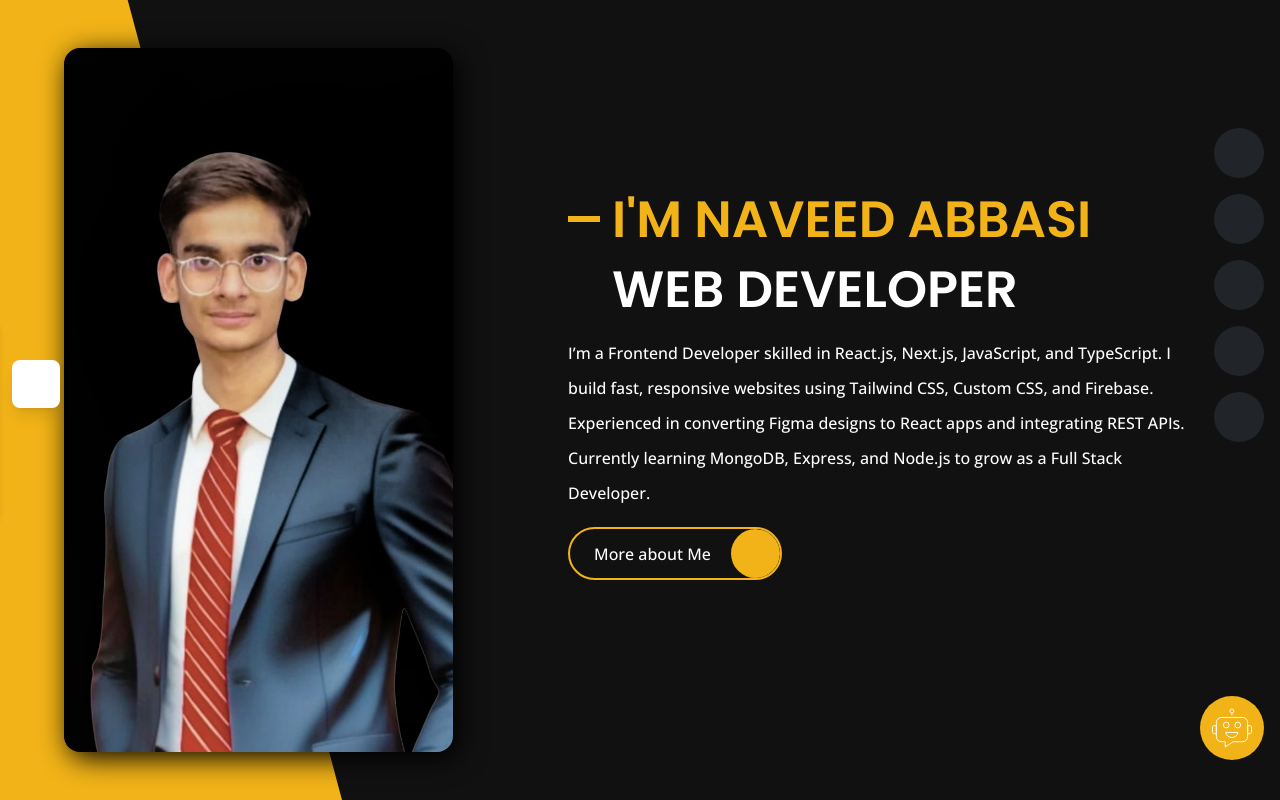
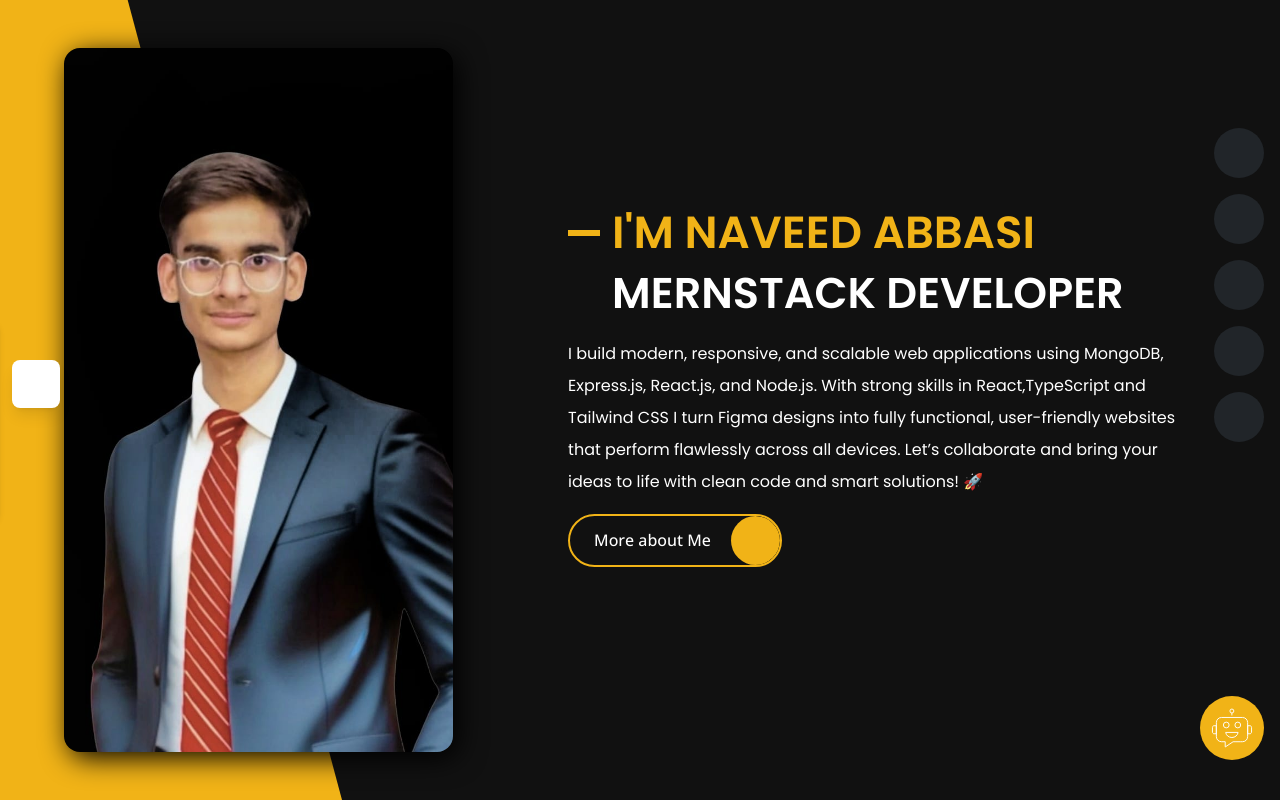
Before and after one commit to devnaveedabbasi/Portfolio, a Next.js app: page /heroSection in a window 1280 px wide. Built offline with nearby package versions, Linux system fonts and the light colour scheme; some icons are missing.

Commit message:
project updated

```diff
--- a/app/heroSection/page.tsx
+++ b/app/heroSection/page.tsx
@@ -53,7 +53,7 @@ export default function Page() {
           {/* Introduction */}
           <div className="mb-8 w-[90%]">
             <h1
-              className="mb-2 flex items-center gap-3 font-PoppinsHeading text-[51px] font-bold uppercase leading-[62px]"
+              className="mb-2 flex items-center gap-3 font-PoppinsHeading text-[45px] font-bold uppercase leading-[62px]"
               style={{ color: selectedColor }}
             >
               <span
@@ -62,16 +62,16 @@ export default function Page() {
               ></span>{" "}
               I&apos;m Naveed Abbasi
             </h1>
-            <h2 className="mb-4 ml-11 font-PoppinsHeading text-[51px] font-bold uppercase leading-[62px]">
-              Web Developer{" "}
+            <h2 className="mb-4 ml-11 font-PoppinsHeading text-[43px] font-bold uppercase leading-[42px]">
+              MernStack Developer{" "}
             </h2>
-            <p className="font-Open_Sans text-[16px] font-medium leading-[35px] text-white">
-              I’m a Frontend Developer skilled in React.js, Next.js, JavaScript,
-              and TypeScript. I build fast, responsive websites using Tailwind
-              CSS, Custom CSS, and Firebase. Experienced in converting Figma
-              designs to React apps and integrating REST APIs. Currently
-              learning MongoDB, Express, and Node.js to grow as a Full Stack
-              Developer.
+            <p className="mt-6 text-[16px] font-medium leading-[32px] text-white">
+              I build modern, responsive, and scalable web applications using
+              MongoDB, Express.js, React.js, and Node.js. With strong skills in
+              React,TypeScript and Tailwind CSS I turn Figma designs into fully
+              functional, user-friendly websites that perform flawlessly across
+              all devices. Let’s collaborate and bring your ideas to life with
+              clean code and smart solutions! 🚀
             </p>
             <div className="mt-4">
               <Button
@@ -122,23 +122,21 @@ export default function Page() {
           {/* Introduction */}
           <div className="mb-4 mt-4 flex w-[100%] flex-col">
             <h1
-              className="mb-2 flex items-center gap-3 font-PoppinsHeading text-[38px] font-bold uppercase leading-[48px]"
+              className="font- mb-2 flex items-center gap-3 text-[38px] font-bold uppercase leading-[48px]"
               style={{ color: selectedColor }}
             >
               I&apos;m Naveed Abbasi
             </h1>
-            <h2 className="mb-4 font-PoppinsHeading text-[38px] font-bold uppercase leading-[48px] text-white">
-              Web Developer
+            <h2 className="fo mb-4 text-[38px] font-bold uppercase leading-[48px] text-white">
+              MernStack Developer
             </h2>
-            <p className="font-Open_Sans text-[13px] font-medium leading-[30px] text-white">
-              I am a Frontend Developer skilled in React.js, Next.js,
-              JavaScript, and TypeScript. I use Tailwind CSS, Custom CSS, and
-              Firebase for building fast and responsive websites. I have strong
-              experience in converting Figma designs into React applications and
-              integrating RESTful APIs for dynamic functionality. Currently, I
-              am learning MongoDB, Express, and Node.js to enhance my full-stack
-              development skills. I am passionate about exploring new
-              technologies and improving my expertise.
+            <p className="text-[13px] font-medium leading-[30px] text-white">
+              I build modern, responsive, and scalable web applications using
+              MongoDB, Express.js, React.js, and Node.js. With strong skills in
+              React,TypeScript and Tailwind CSS I turn Figma designs into fully
+              functional, user-friendly websites that perform flawlessly across
+              all devices. Let’s collaborate and bring your ideas to life with
+              clean code and smart solutions! 🚀
             </p>
             <div className="mt-6">
               <Button
--- a/constant/data.ts
+++ b/constant/data.ts
@@ -54,12 +54,11 @@ export const skills: Skill[] = [
   { skill: "CSS", percentage: 70 },
   { skill: "JavaScript", percentage: 75 },
   { skill: "TypeScript", percentage: 70 },
+  { skill: "Nodejs", percentage: 85 },
   { skill: "React.js", percentage: 85 },
   { skill: "Next.js", percentage: 60 },
-  { skill: "RESTful API", percentage: 60 },
   { skill: "Firebase", percentage: 55 },
 ];
-
 
 interface Experience {
   date: string;
@@ -170,7 +169,8 @@ import Weather from "@/public/assets/img/ProjectsImage/weather.png";
 import TicTacToe from "@/public/assets/img/ProjectsImage/tictactoe.png";
 import CMS from "@/public/assets/img/ProjectsImage/cms.png";
 import FigmaToHtmlBanner from "@/public/assets/img/ProjectsImage/Figma-to-Html.png";
-import Gemini from '@/public/assets/img/ProjectsImage/gemini.png'
+import Gemini from "@/public/assets/img/ProjectsImage/gemini.png";
+import ChatApp from "@/public/assets/img/ProjectsImage/chat-app.png";
 
 export interface Portfolio {
   cardImage: string | StaticImageData;
@@ -183,8 +183,19 @@ export interface Portfolio {
 
 export const PortfolioData: Portfolio[] = [
   {
+    cardImage: ChatApp,
+    ProjectVedio:
+      "https://drive.google.com/file/d/1Wlp7RuyCZk95q8ZachM7V7a6q7alqKzc/preview",
+    name: "ChatApp",
+    link: "https://www.linkedin.com/posts/naveed-abbasi_mernstack-frontend-backend-activity-7342513674307166208-vB_2?utm_source=share&utm_medium=member_desktop&rcm=ACoAAEsXc8QBqFRNJp6_tfcJoH2liTm-xvkthAc",
+    linkPreview: "www.linkedin/chatapp.com",
+    Technologies:
+      "MongoDb,Reactjs,Nodejs,Expressjs,Socket.io,zustand,Tailwind CSS",
+  },
+  {
     cardImage: Gemini,
-    ProjectVedio: "https://drive.google.com/file/d/1-OVdz4or9SseK1Gi7dNIXhXJv1HEgtJZ/preview",
+    ProjectVedio:
+      "https://drive.google.com/file/d/1-OVdz4or9SseK1Gi7dNIXhXJv1HEgtJZ/preview",
     name: "Gemini",
     link: "https://www.linkedin.com/posts/naveed-abbasi_nextjs-typescript-geminiapi-activity-7300613102188793856-9lnZ?utm_source=share&utm_medium=member_desktop&rcm=ACoAAEsXc8QBqFRNJp6_tfcJoH2liTm-xvkthAc",
     linkPreview: "www.linkedin/gemini.com",
```
Also changed, not shown: public/assets/img/ProjectsImage/chat-app.png (added).
